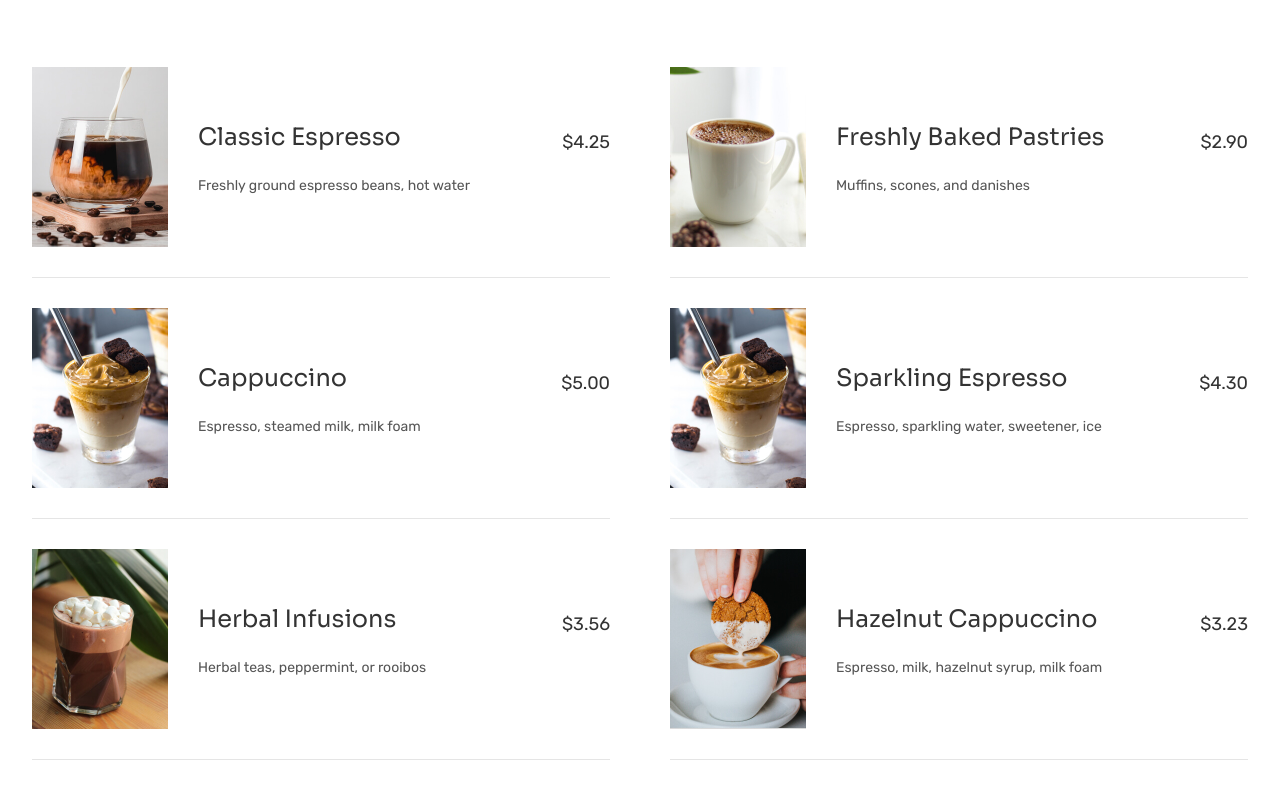
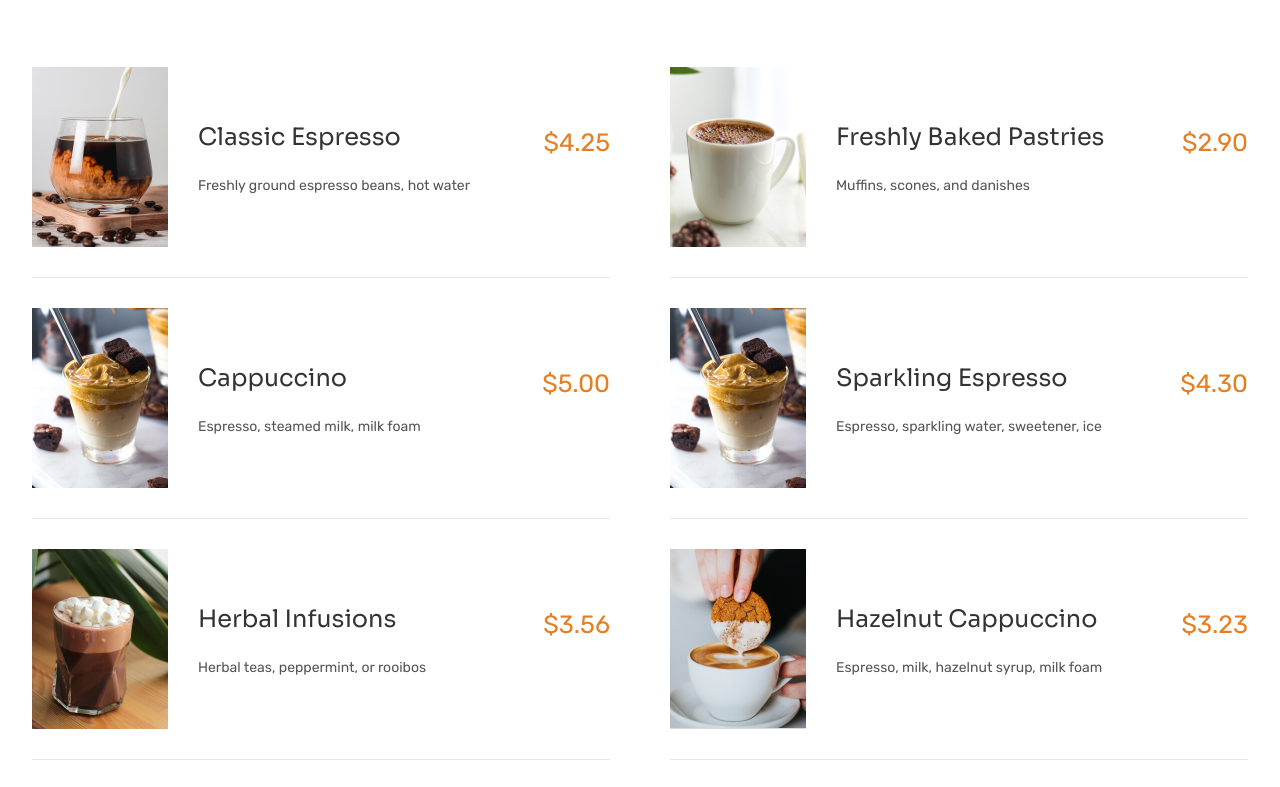
Before and after one commit to anillkunda/project_coffee_shop_website, a website built with Vite: page index.html in a window 1280 px wide. Shown: the part 3082-3869 px from the top of the page. Built offline with nearby package versions, Linux system fonts and the light colour scheme.

Commit message:
update menu section

```diff
--- a/css/sections/menu.css
+++ b/css/sections/menu.css
@@ -76,9 +76,10 @@
 }
 
 .menu-price {
-  font-size: 1.8rem;
+  font-size: 2.5rem;
   line-height: 150%;
-  color: var(--very-dark-gray);
+  /* color: var(--very-dark-gray); */
+  color: var(--orange);
 }
 
 .single-text {
```
